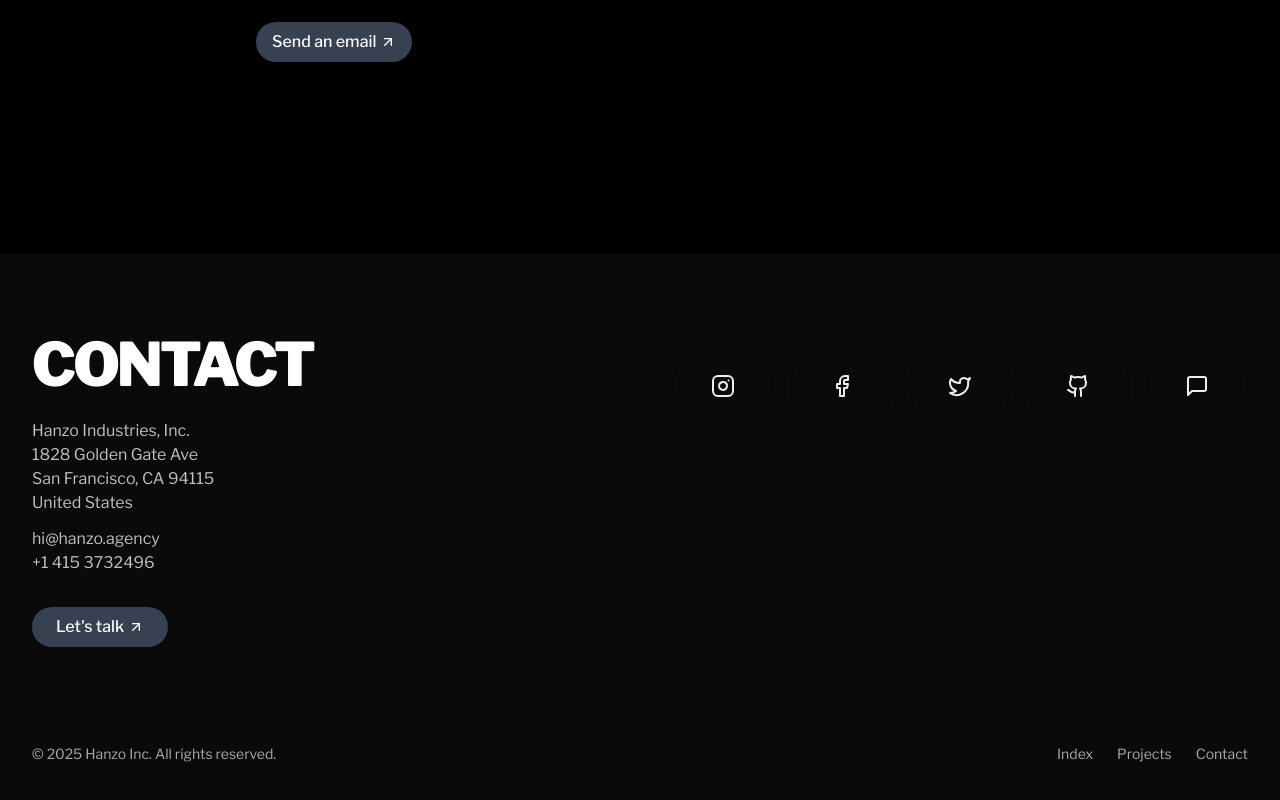
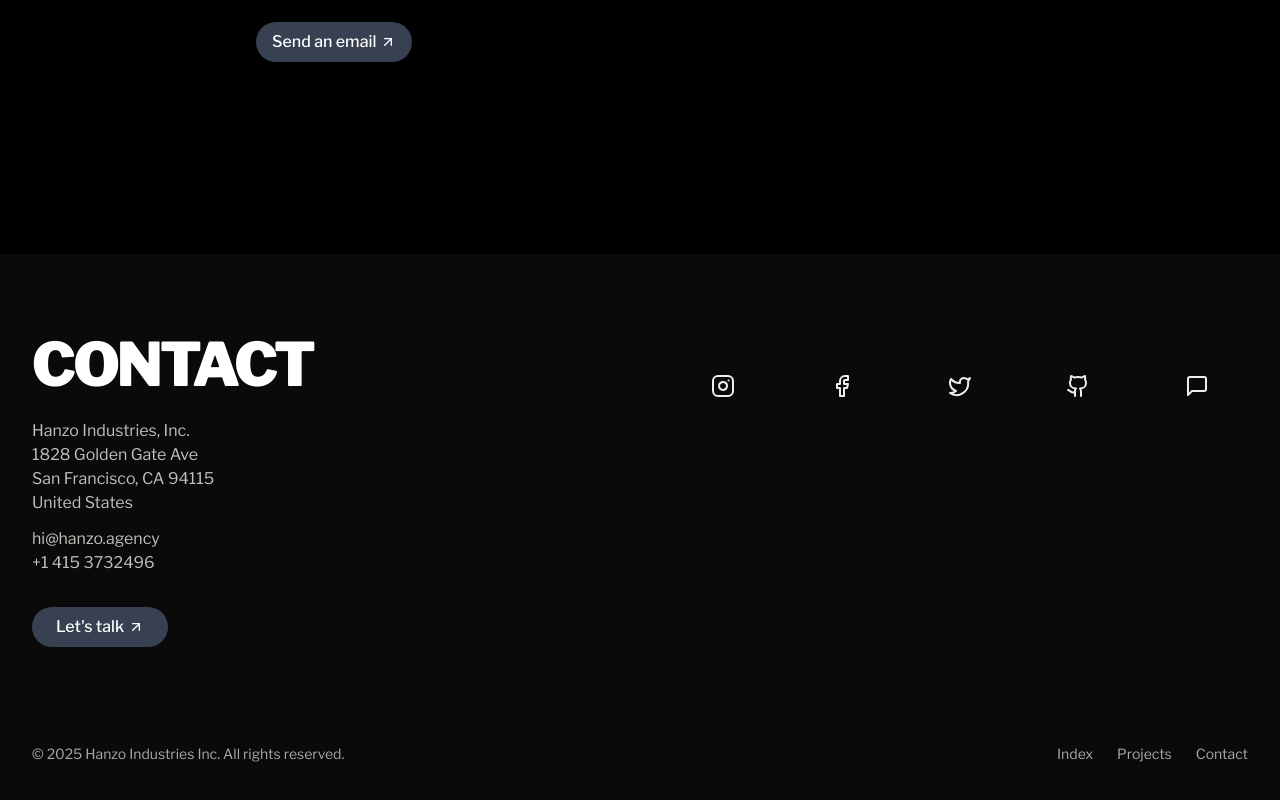
Before and after one commit to hanzo-apps/agency, a React (Vite) app: page /contact in a window 1280 px wide. Shown: the part 434-1234 px from the top of the page. Built offline with nearby package versions, Linux system fonts and the light colour scheme.

Commit message:
Update footer

```diff
--- a/src/components/Footer.tsx
+++ b/src/components/Footer.tsx
@@ -46,7 +46,7 @@ const Footer = () => {
         </div>
 
         <div className="flex flex-col md:flex-row justify-between items-center text-sm text-primary/70 border-t border-black/10 pt-8">
-          <div>© {new Date().getFullYear()} Hanzo Inc. All rights reserved.</div>
+          <div>© {new Date().getFullYear()} Hanzo Industries Inc. All rights reserved.</div>
           <div className="flex flex-wrap justify-center gap-6 mt-4 md:mt-0">
             <Link to="/" className="hover:text-primary transition">Index</Link>
             <Link to="/projects" className="hover:text-primary transition">Projects</Link>
```
